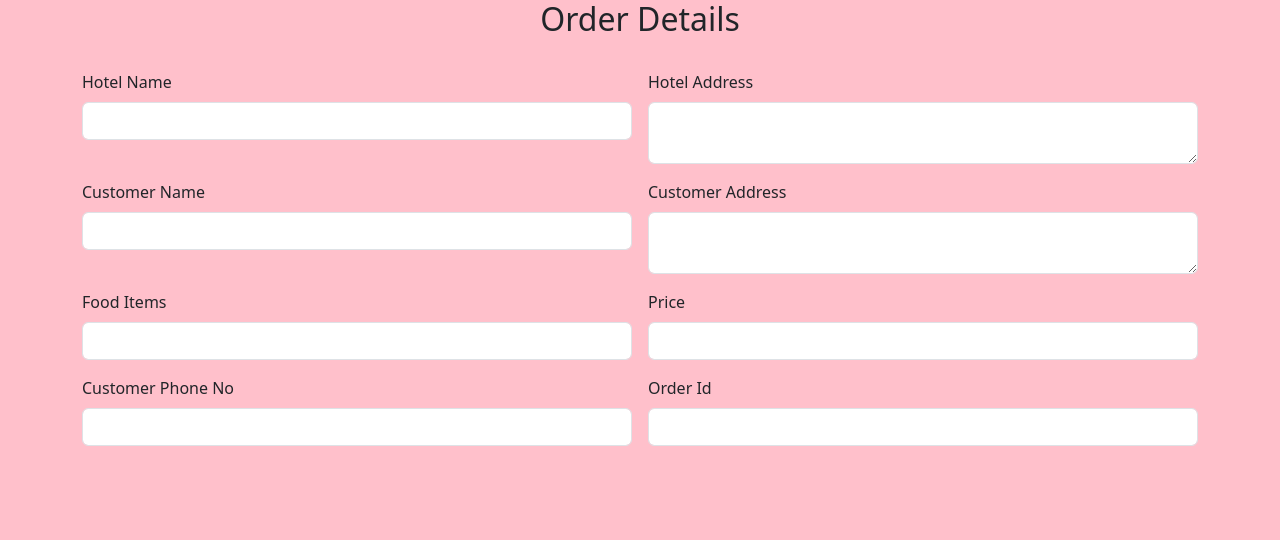
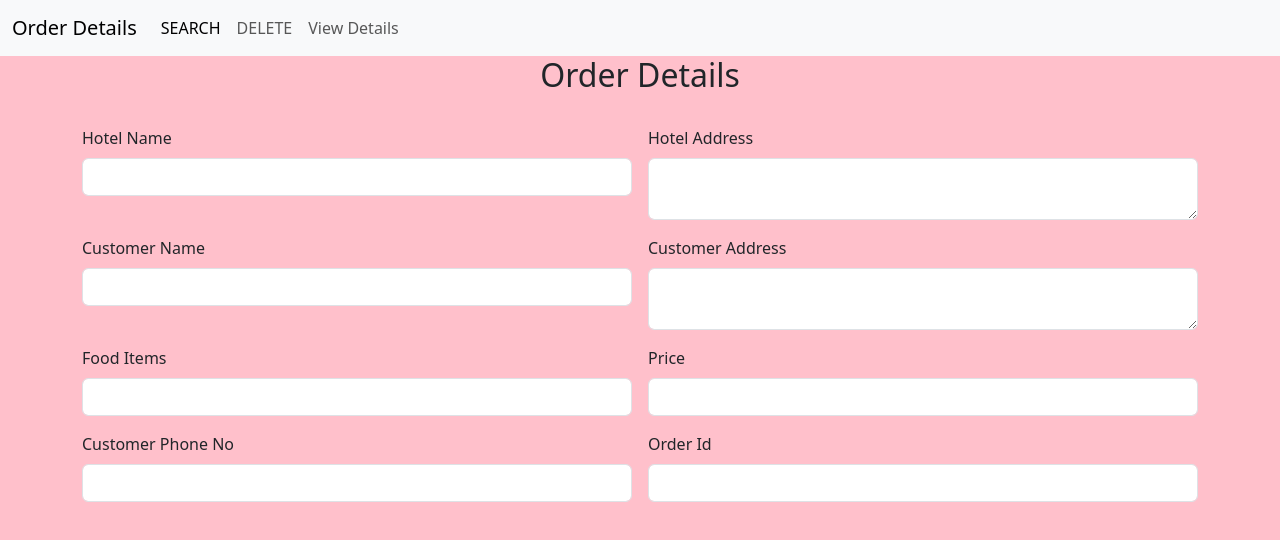
Before and after one commit to adithyab11/Food_mern, a plain HTML site: page index.html in a window 1280 px wide. Drawn offline with nearby package versions, Linux system fonts and the light colour scheme.

Commit message:
details added

```diff
--- a/index.html
+++ b/index.html
@@ -10,6 +10,22 @@
 </head>
 
 <body style="background-color:PINK;">
+    <nav class="navbar navbar-expand-lg bg-body-tertiary">
+        <div class="container-fluid">
+          <a class="navbar-brand" href="#">Order Details</a>
+          <button class="navbar-toggler" type="button" data-bs-toggle="collapse" data-bs-target="#navbarNavAltMarkup" aria-controls="navbarNavAltMarkup" aria-expanded="false" aria-label="Toggle navigation">
+            <span class="navbar-toggler-icon"></span>
+          </button>
+          <div class="collapse navbar-collapse" id="navbarNavAltMarkup">
+            <div class="navbar-nav">
+              <a class="nav-link active" aria-current="page" href="search.html">SEARCH</a>
+              <a class="nav-link" href="delete.html">DELETE</a>
+              <a class="nav-link" href="view.html">View Details</a>
+
+            </div>
+          </div>
+        </div>
+    </nav>
     <center><h2>Order Details</h2></center><br>
     <div class="container">
         <div class="row g-3">
```
